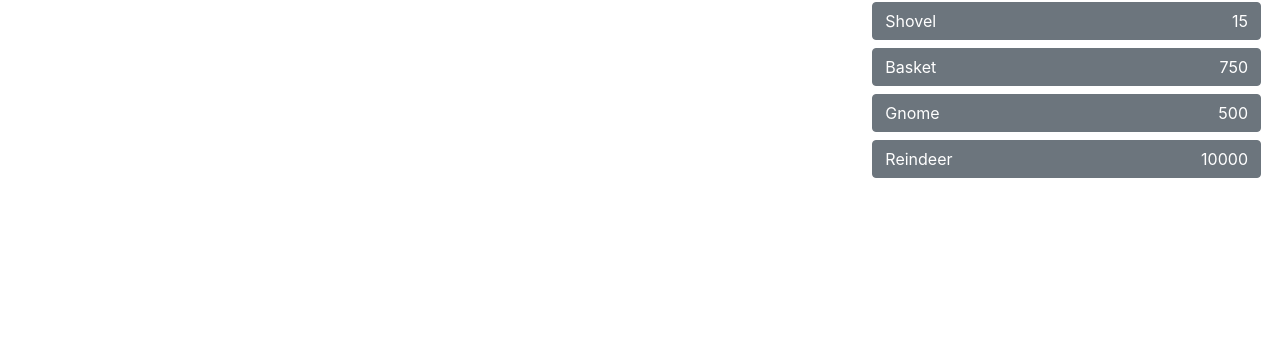
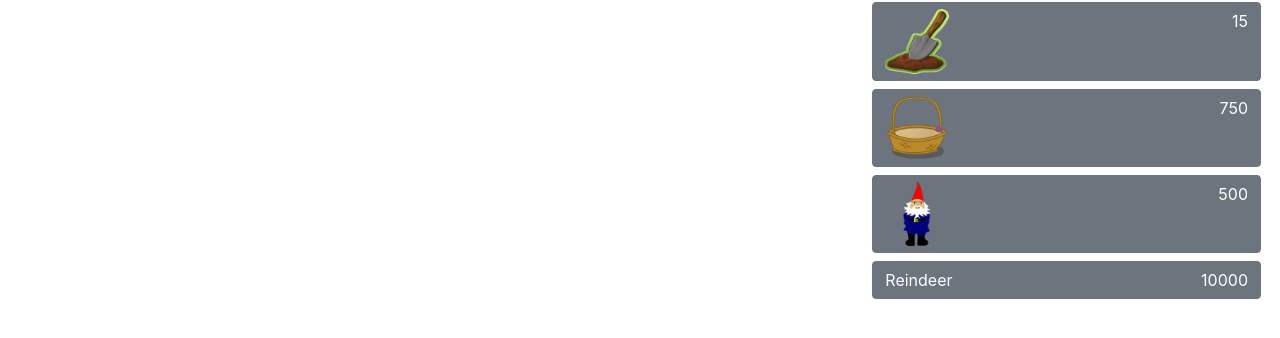
Before and after one commit to SkylerCrangle/week2-checkpoint, a plain HTML site: page index.html in a window 1280 px wide. Shown: the part 446-784 px from the top of the page. Drawn offline with nearby package versions, Linux system fonts and the light colour scheme.

Commit message:
making pretty buttons

```diff
--- a/index.html
+++ b/index.html
@@ -34,14 +34,16 @@
       <div class="col-md-4 col-7 d-flex flex-column offset-md-8 offset-5">
         <button class="btn btn-success m-1 d-flex justify-content-between" id="idShovel" onclick="btnShovel()">
 
-          Shovel
+          <img src="shovelpic.png" alt="" class="img-fluid my-gnome-btn">
           <span id="idShovelPrice"></span>
 
         </button>
-        <button class="btn btn-success m-1 d-flex justify-content-between" id="idBasket" onclick="btnBasket()">Basket
+        <button class="btn btn-success m-1 d-flex justify-content-between" id="idBasket" onclick="btnBasket()">
+          <img src="basketpic.png" alt="" class="img-fluid my-gnome-btn">
           <span id="idBasketPrice"></span>
         </button>
-        <button class="btn btn-success m-1 d-flex justify-content-between" id="idGnome" onclick="btnGnome()">Gnome
+        <button class="btn btn-success m-1 d-flex justify-content-between" id="idGnome" onclick="btnGnome()">
+          <img src="gnomepic.png" alt="" class="img-fluid my-gnome-btn">
           <span id="idGnomePrice"></span>
         </button>
         <button class="btn btn-success m-1 d-flex justify-content-between" id="idReindeer"
--- a/style.css
+++ b/style.css
@@ -6,3 +6,8 @@
   border-width: 10px;
   border-radius: 50%;
 }
+
+.my-gnome-btn {
+  width: 4em;
+  height: auto;
+}
```
Also changed, not shown: basketpic.png (added), gnomepic.png (added), shovelpic.png (added).
